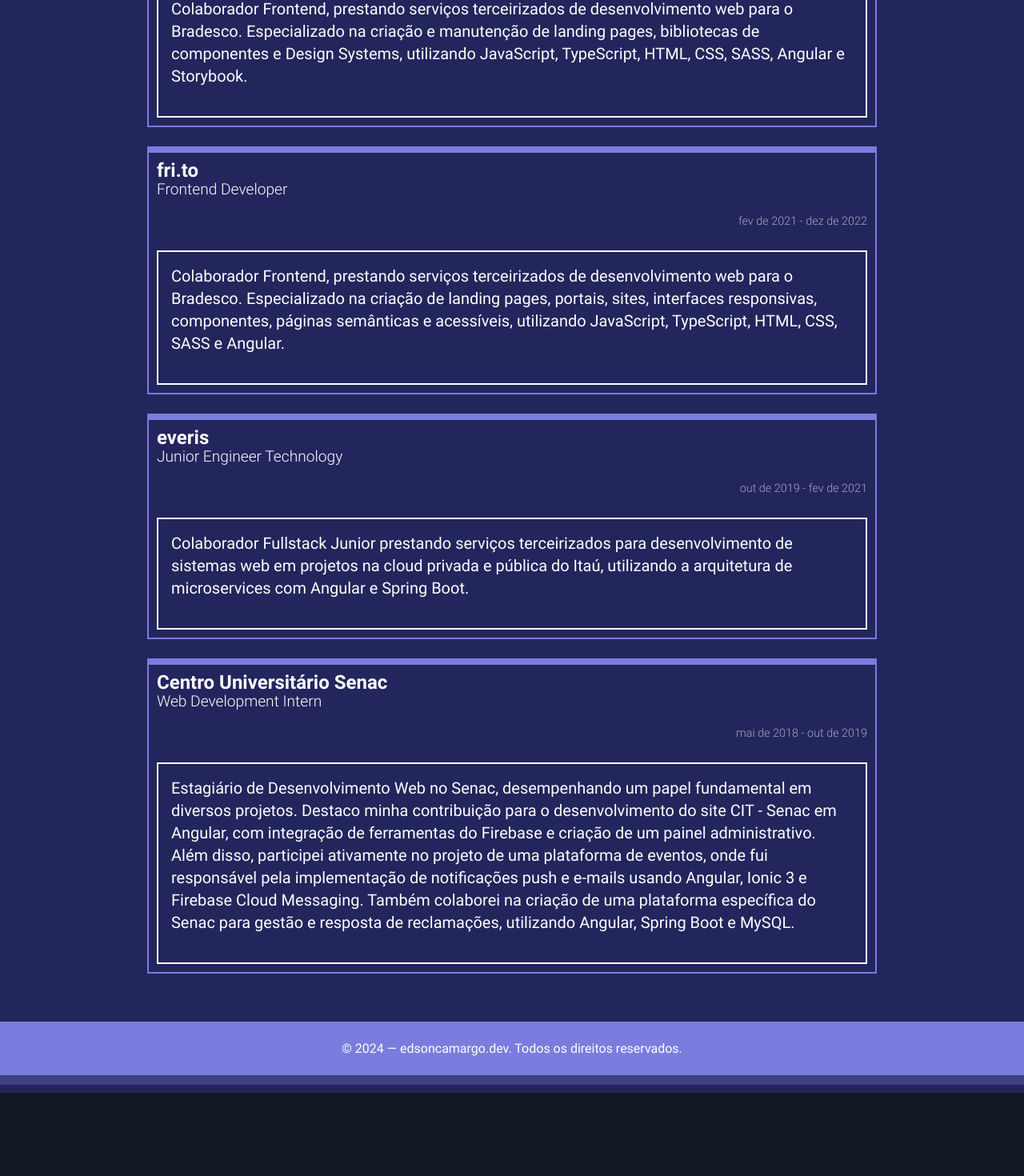
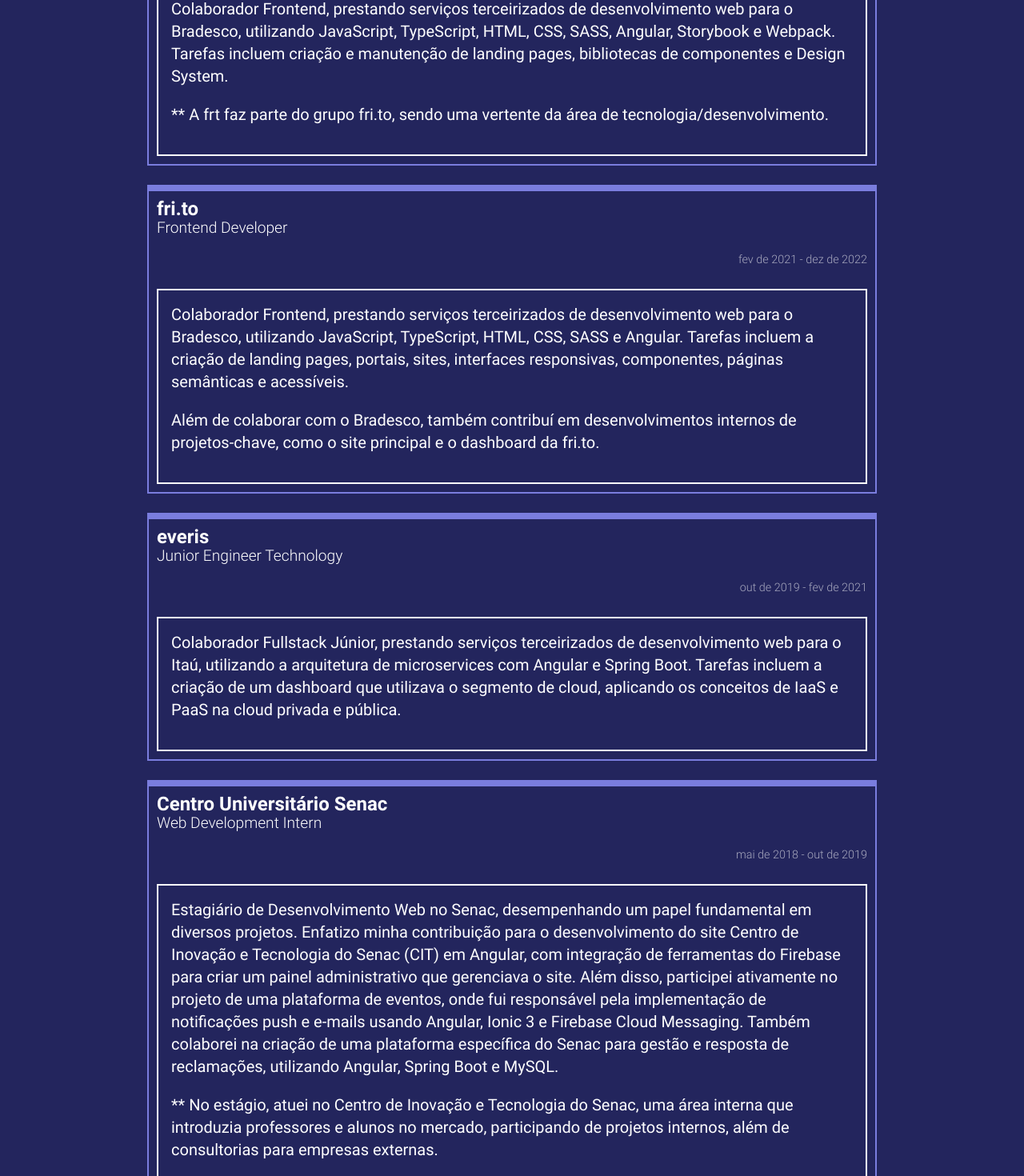
Before and after one commit to edsoncamargo/Virtual-Curriculum, an Angular app: page /#/lp in a window 1280 px wide. Shown: the part 2640-4110 px from the top of the page at 80% size. Before the commit the page ends 4006 px from the top, so only its background shows below. Built offline with nearby package versions, Linux system fonts and the light colour scheme.

Commit message:
Update experience.component.html

```diff
--- a/src/app/components/experience/experience.component.html
+++ b/src/app/components/experience/experience.component.html
@@ -20,15 +20,23 @@
           <div class="experiences__items__item">
             <p>
               Estagiário de Desenvolvimento Web no Senac, desempenhando um papel
-              fundamental em diversos projetos. Destaco minha contribuição para
-              o desenvolvimento do site CIT - Senac em Angular, com integração
-              de ferramentas do Firebase e criação de um painel administrativo.
-              Além disso, participei ativamente no projeto de uma plataforma de
-              eventos, onde fui responsável pela implementação de notificações
-              push e e-mails usando Angular, Ionic 3 e Firebase Cloud Messaging.
-              Também colaborei na criação de uma plataforma específica do Senac
-              para gestão e resposta de reclamações, utilizando Angular, Spring
-              Boot e MySQL.
+              fundamental em diversos projetos. Enfatizo minha contribuição para
+              o desenvolvimento do site Centro de Inovação e Tecnologia do Senac
+              (CIT) em Angular, com integração de ferramentas do Firebase para
+              criar um painel administrativo que gerenciava o site. Além disso,
+              participei ativamente no projeto de uma plataforma de eventos,
+              onde fui responsável pela implementação de notificações push e
+              e-mails usando Angular, Ionic 3 e Firebase Cloud Messaging. Também
+              colaborei na criação de uma plataforma específica do Senac para
+              gestão e resposta de reclamações, utilizando Angular, Spring Boot
+              e MySQL.
+            </p>
+
+            <p>
+              ** No estágio, atuei no Centro de Inovação e Tecnologia do Senac,
+              uma área interna que introduzia professores e alunos no mercado,
+              participando de projetos internos, além de consultorias para
+              empresas externas.
             </p>
           </div>
         </div>
@@ -50,10 +58,11 @@
         <div class="experiences__items">
           <div class="experiences__items__item">
             <p>
-              Colaborador Fullstack Junior prestando serviços terceirizados para
-              desenvolvimento de sistemas web em projetos na cloud privada e
-              pública do Itaú, utilizando a arquitetura de microservices com
-              Angular e Spring Boot.
+              Colaborador Fullstack Júnior, prestando serviços terceirizados de
+              desenvolvimento web para o Itaú, utilizando a arquitetura de
+              microservices com Angular e Spring Boot. Tarefas incluem a criação
+              de um dashboard que utilizava o segmento de cloud, aplicando os
+              conceitos de IaaS e PaaS na cloud privada e pública.
             </p>
           </div>
         </div>
@@ -76,10 +85,16 @@
           <div class="experiences__items__item">
             <p>
               Colaborador Frontend, prestando serviços terceirizados de
-              desenvolvimento web para o Bradesco. Especializado na criação de
-              landing pages, portais, sites, interfaces responsivas,
-              componentes, páginas semânticas e acessíveis, utilizando
-              JavaScript, TypeScript, HTML, CSS, SASS e Angular.
+              desenvolvimento web para o Bradesco, utilizando JavaScript,
+              TypeScript, HTML, CSS, SASS e Angular. Tarefas incluem a criação
+              de landing pages, portais, sites, interfaces responsivas,
+              componentes, páginas semânticas e acessíveis.
+            </p>
+
+            <p>
+              Além de colaborar com o Bradesco, também contribuí em
+              desenvolvimentos internos de projetos-chave, como o site principal
+              e o dashboard da fri.to.
             </p>
           </div>
         </div>
@@ -102,10 +117,15 @@
           <div class="experiences__items__item">
             <p>
               Colaborador Frontend, prestando serviços terceirizados de
-              desenvolvimento web para o Bradesco. Especializado na criação e
-              manutenção de landing pages, bibliotecas de componentes e Design
-              Systems, utilizando JavaScript, TypeScript, HTML, CSS, SASS,
-              Angular e Storybook.
+              desenvolvimento web para o Bradesco, utilizando JavaScript,
+              TypeScript, HTML, CSS, SASS, Angular, Storybook e Webpack. Tarefas
+              incluem criação e manutenção de landing pages, bibliotecas de
+              componentes e Design System.
+            </p>
+
+            <p>
+              ** A frt faz parte do grupo fri.to, sendo uma vertente da área de
+              tecnologia/desenvolvimento.
             </p>
           </div>
         </div>
```
